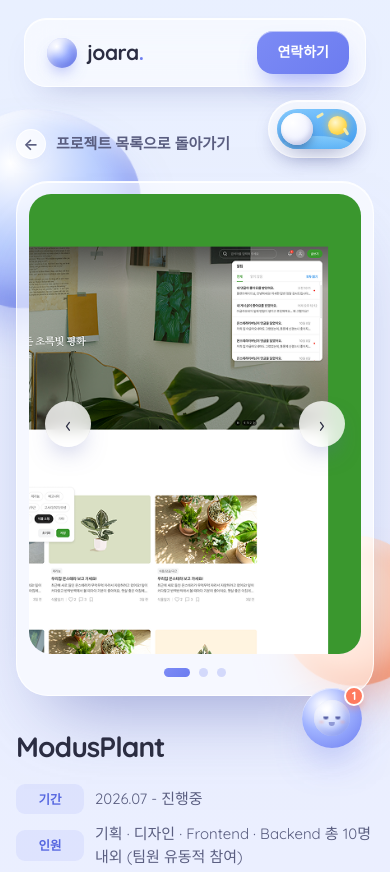
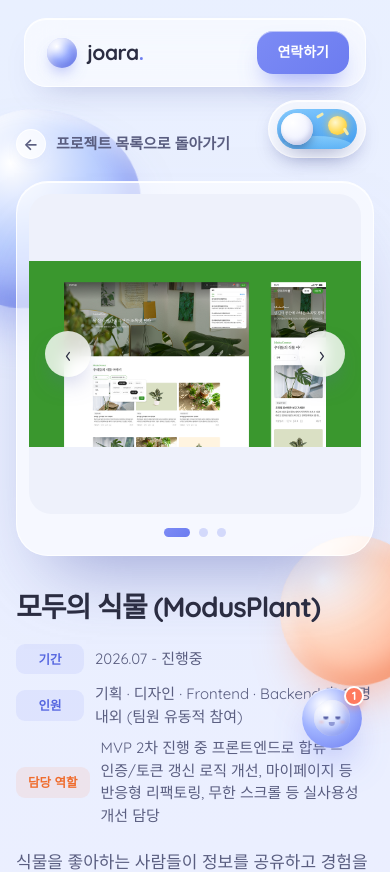
Before and after one commit to joara-frontend/portfolio, a Next.js app: page /portfolio/modusplant in a window 390 px wide. Shown: the top 872 px of the page. Built offline with nearby package versions, Linux system fonts and the light colour scheme; a web font is replaced by a local one.

Commit message:
style: extract HeroSlider inline styles to CSS classes with mobile responsive
- Move hero-slider-track/slide/img styles to globals.css @layer
- Add mobile breakpoint (max-width 640px) for height and object-fit
- Update ModusPlant project title to Korean (모두의 식물)

```diff
--- a/src/app/globals.css
+++ b/src/app/globals.css
@@ -1219,6 +1219,33 @@ footer {
   }
 }
 
+/* ── Hero Slider ── */
+.hero-slider-track {
+  position: relative;
+  border-radius: 22px;
+  overflow: hidden;
+  height: 460px;
+  background: var(--track-bg);
+}
+.hero-slider-slide {
+  flex: 0 0 100%;
+  height: 100%;
+  position: relative;
+}
+.hero-slider-img {
+  object-fit: cover;
+  object-position: top;
+}
+@media (max-width: 640px) {
+  .hero-slider-track {
+    height: 320px;
+  }
+  .hero-slider-img {
+    object-fit: contain;
+    object-position: center;
+  }
+}
+
 /* ── Scroll to Top ── */
 .scrolltop {
   position: fixed;
--- a/src/components/detail/HeroSlider.tsx
+++ b/src/components/detail/HeroSlider.tsx
@@ -36,15 +36,7 @@ export default function HeroSlider({ images, title }: HeroSliderProps) {
       }}
     >
       {/* Track wrapper */}
-      <div
-        style={{
-          position: "relative",
-          borderRadius: "22px",
-          overflow: "hidden",
-          height: "460px",
-          background: "var(--track-bg)",
-        }}
-      >
+      <div className="hero-slider-track">
         {/* Sliding track */}
         <div
           style={{
@@ -55,15 +47,12 @@ export default function HeroSlider({ images, title }: HeroSliderProps) {
           }}
         >
           {images.map((src, i) => (
-            <div
-              key={src}
-              style={{ flex: "0 0 100%", height: "460px", position: "relative" }}
-            >
+            <div key={src} className="hero-slider-slide">
               <Image
                 src={src}
                 fill
                 alt={`${title} 스크린샷 ${i + 1}`}
-                style={{ objectFit: "cover", objectPosition: "top" }}
+                className="hero-slider-img"
                 priority={i === 0}
                 sizes="(max-width: 1040px) 100vw, 980px"
               />
--- a/src/data/portfolio.ts
+++ b/src/data/portfolio.ts
@@ -115,8 +115,8 @@ export const skills: Skill[] = [
 
 export const projectsPrimary: Project[] = [
   {
-    title: "ModusPlant",
-    en: "Plant Community Platform",
+    title: "모두의 식물",
+    en: "ModusPlant",
     thumb: "/assets/projects/modusplant_thumbnail.png",
     desc: "식물을 좋아하는 사람들을 위한 커뮤니티. 식물 관련 정보를 공유하고, 경험을 나누며, 함께 성장하는 공간.",
     path: "/portfolio/modusplant",
--- a/src/data/projectDetails.ts
+++ b/src/data/projectDetails.ts
@@ -72,7 +72,7 @@ export interface ProjectDetailData {
 
 export const PROJECT_DETAIL_DATA: Record<string, ProjectDetailData> = {
   modusplant: {
-    title: "ModusPlant",
+    title: "모두의 식물 (ModusPlant)",
     period: "2026.07 - 진행중",
     members:
       "기획 · 디자인 · Frontend · Backend 총 10명 내외 (팀원 유동적 참여)",
```
